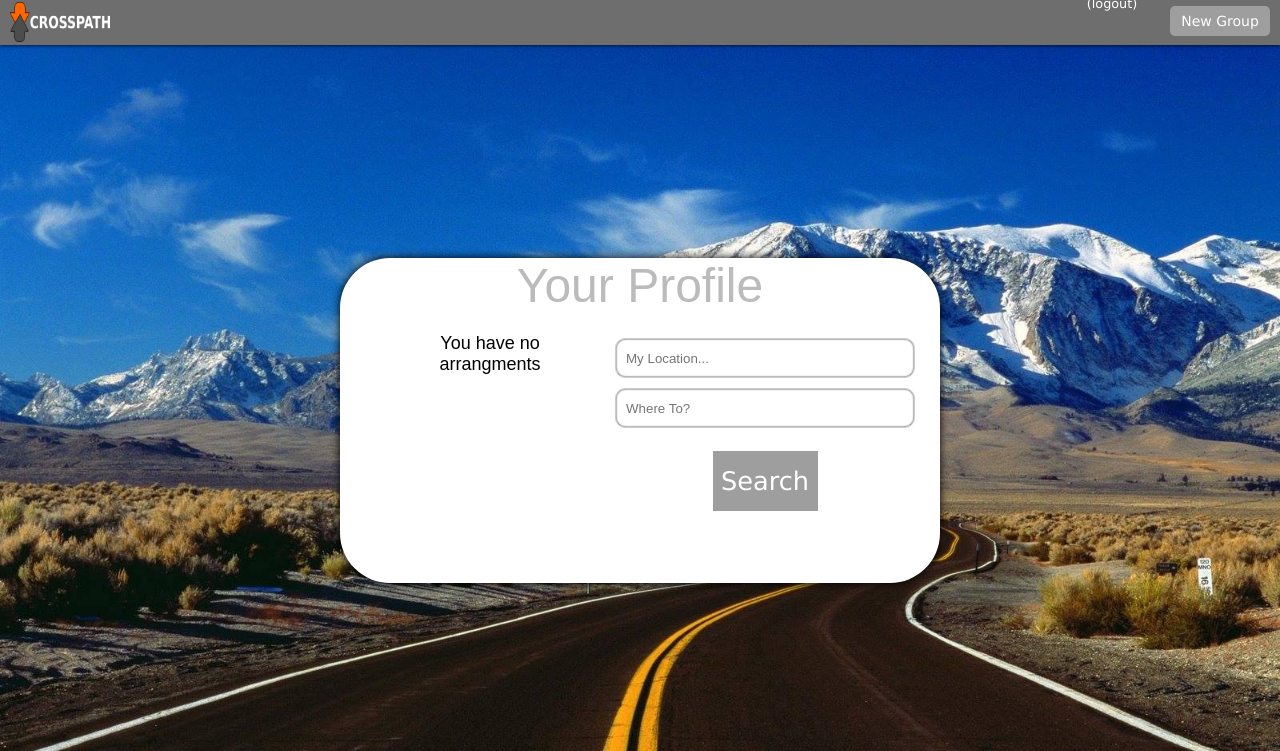
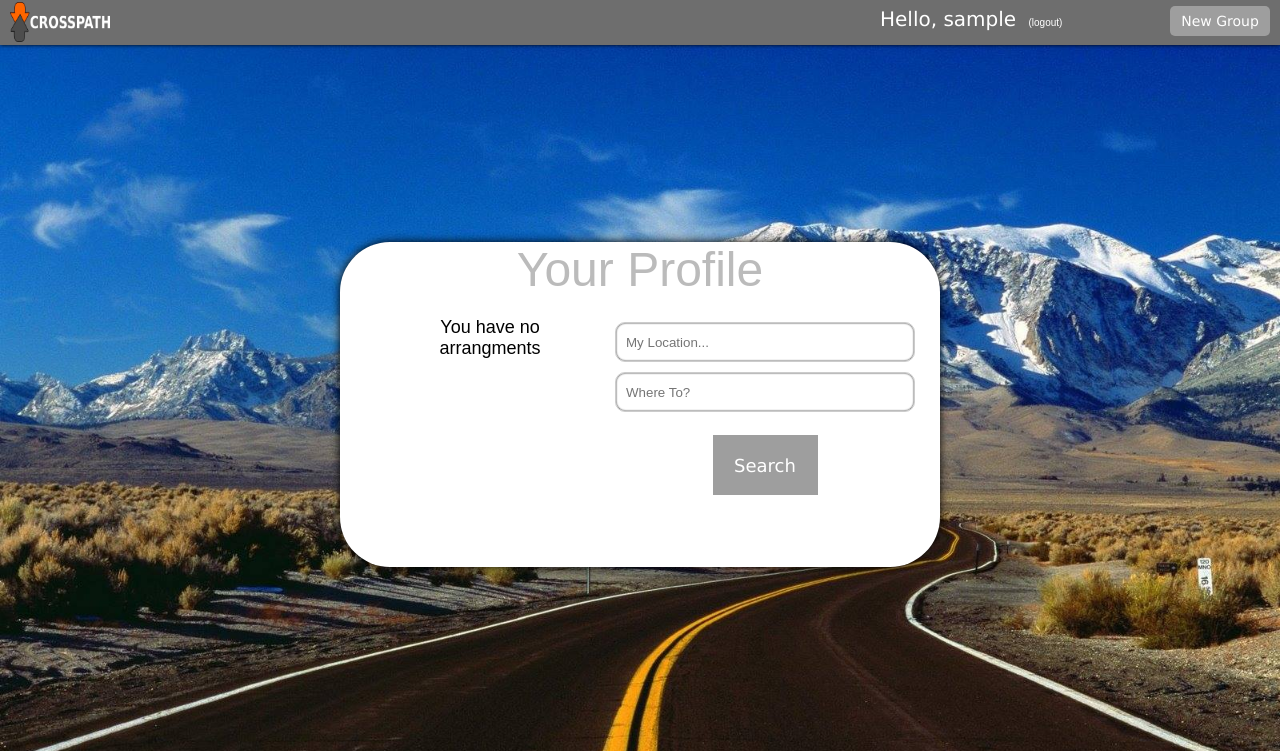
Before and after one commit to JMarple/HackBean2014, a PHP site: page /foobar/ in a window 1280 px wide. Shown: the top 751 px of the page. Run offline with PHP 8.4, Linux system fonts and the light colour scheme; the visitor is signed in with stand-in values (Sample User, id 1); data that the repository does not hold is empty; some libraries are stand-ins or nearby versions; grey boxes are pictures that could not be loaded.

Commit message:
Bug and CSS fixes

```diff
--- a/index.php
+++ b/index.php
@@ -172,7 +172,10 @@
 			</div>
 			<input type="hidden" name="login"/>
             <input type="submit" class="login" name="login" >
-            <?php }?>
+            <?php }
+			else {
+
+			}?>
 		</form></div>
 
         <div id="login"; ></div>
@@ -207,12 +210,14 @@
 		<?php }
 		else
 		{ ?>
-	<div class="user"> Hello <?php echo $_SESSION['username'];?> </div>
+
 		<br/>
-		<form action="index.php" method="post">
+		<div class="user"> Hello, <?php echo $_SESSION['username'];?>
+		<form action="index.php" style="display:inline;" method="post">
 			<input type="submit" class="logout" value="(logout)"/>
 			<input type="hidden" name="SignOut"/>
 		</form>
+		</div>
 		<br/><br/>
 		<form action="group.php" method="post">
             <input type="submit" class="newgroup" value="New Group"/>
--- a/styles.css
+++ b/styles.css
@@ -232,7 +232,7 @@ input:focus, textarea:focus {
 .submitbutton {
 
       content:'search';
-      font-size: 2.0vw;
+      font-size: 18px;
       cursor:pointer;
       color:#fff;
       height: 60px;
@@ -243,7 +243,6 @@ input:focus, textarea:focus {
        padding: 0;
        background: #00A5D9 url(image) 0 0 no-repeat;
        border: none;
-
 }
 
 .submitbutton:hover {
@@ -325,35 +324,23 @@ p:hover span{
 
     position: absolute;
     z-index:105;
-    font-size:1vw;
-    left: 80%;
+    font-size:20px;
+    right: 200px;
     color:#fff;
     font-family:  "verdana", sans-serif;
-    margin-top:-27.5px;
-
+    top: 7px;
+    width: 200px;
 }
 
 .logout {
-
-    margin-top:-35px;
-    margin-left:-90px;
-    position:absolute;
-      font-size: 1vw;
-      height: 40px;
-      width: 100px;
-       border: none;
-       font-family:  "verdana", sans-serif;
-    z-index:206;
-    color:#fff;
-    left:90%;
-    background-color:transparent;
+font-size: 10px; background-color: transparent; color: white; border: 0px;
 
 }
 
 .logout:hover {
 
     color:lightblue;
-    cusor:pointer;
+    cusor: hand;;
 }
 
 .newgroup {
```
Also changed, not shown: group.php (+19 -1 lines).
